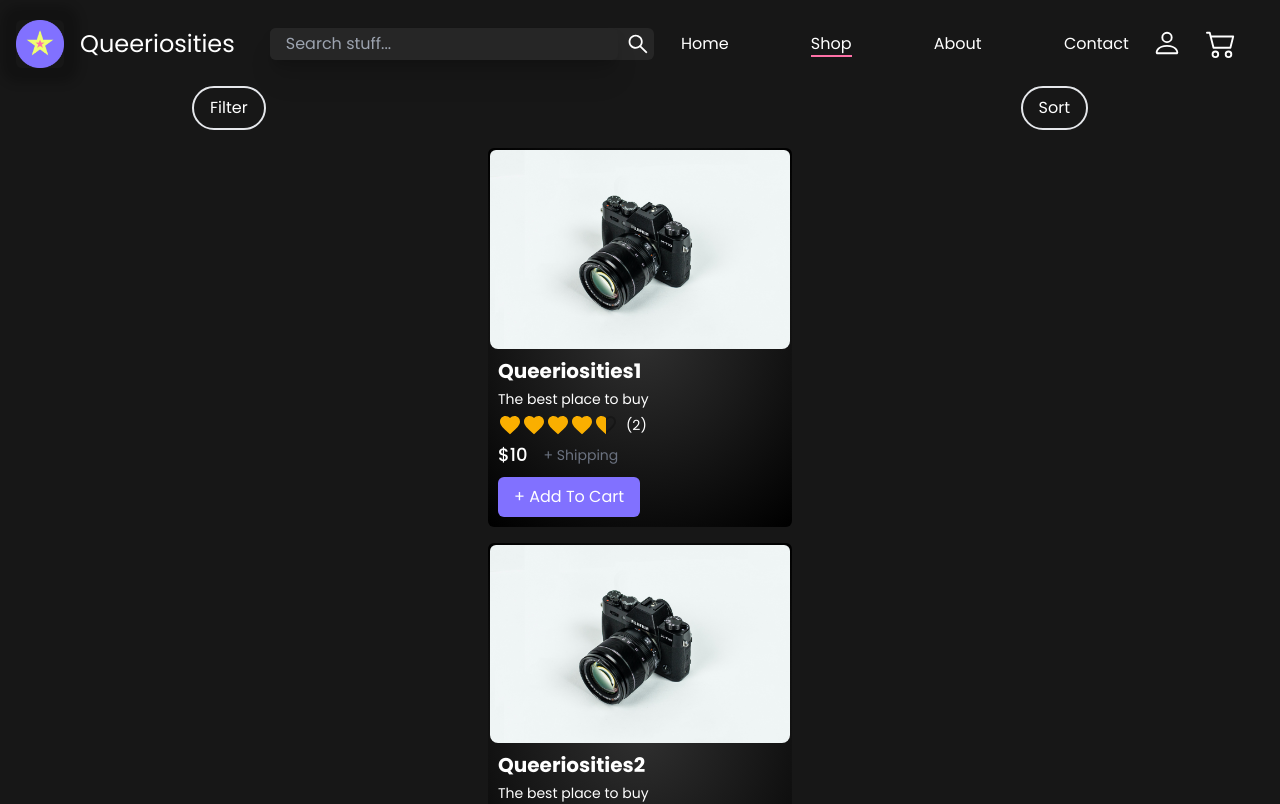
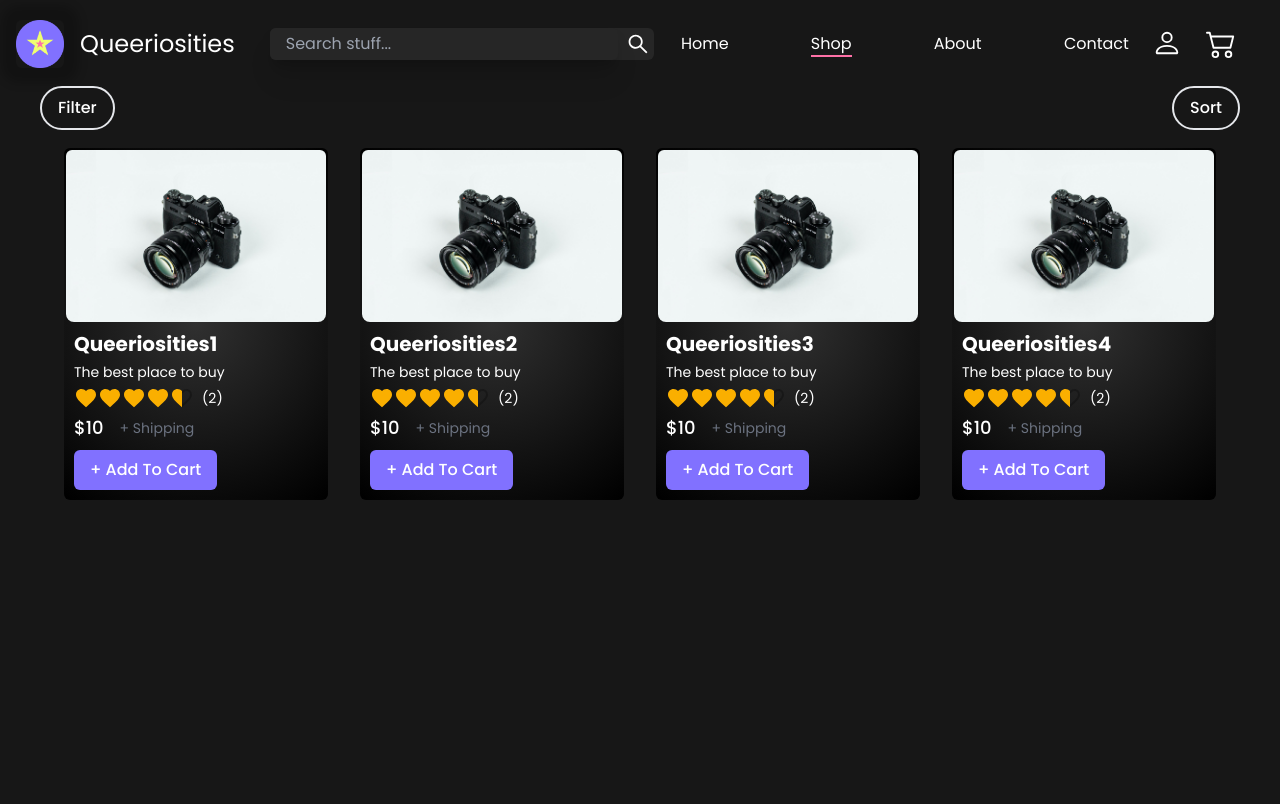
Before and after one commit to dakotadavis58/art-store, a Next.js app: page /products in a window 1280 px wide. Shown: the top 804 px of the page. Built offline with nearby package versions, Linux system fonts and the light colour scheme.

Commit message:
goodnight

```diff
--- a/components/Button.jsx
+++ b/components/Button.jsx
@@ -14,7 +14,7 @@ function Button({
   return (
     <button
       onClick={onClick}
-      className={`px-4 py-2 hover:shadow-xl text-white transition-all ${
+      className={`px-4 py-2 hover:shadow-xl text-white font-medium transition-all ${
         primary && "btn-primary"
       } ${secondary && "btn-secondary"} ${sm && "btn-sm"} ${
         rounded && "btn-rounded"
--- a/components/Card.jsx
+++ b/components/Card.jsx
@@ -39,13 +39,13 @@ function Card({ product, newArrivals, loading }) {
           )}
         </button>
       </div>
-      <div className=" ">
+      <div className="">
         <Link href={`/products/${slug}`}>
           <Image
             src={img}
             alt={name}
-            height={300}
-            width={300}
+            height={260}
+            width={260}
             className="rounded-t-md"
           />
 
--- a/components/products/ProductsList.jsx
+++ b/components/products/ProductsList.jsx
@@ -3,7 +3,7 @@ import Card from "../Card";
 
 function ProductsList({ products }) {
   return (
-    <div className="py-5 flex flex-col items-center gap-4">
+    <div className="py-5 flex flex-col justify-center flex-wrap sm:flex-row sm:gap-8 items-center gap-4">
       {products.map((product) => {
         return <Card key={product.name} product={product} />;
       })}
--- a/pages/cart.jsx
+++ b/pages/cart.jsx
@@ -7,13 +7,15 @@ function Cart() {
   const { cart } = data.seo;
   const { title, description, keywords } = cart;
   return (
-    <div>
+    <div className="flex flex-col items-center gap-2 px-10">
       <Head>
         <title>{title}</title>
         <meta name="description" content={description} />
         <meta name="keywords" content={keywords}></meta>
         <link rel="icon" href="/assets/logo.png" />
       </Head>
+      <h1 className="text-4xl">Cart</h1>
+      <p>stuff</p>
     </div>
   );
 }
--- a/pages/products/index.jsx
+++ b/pages/products/index.jsx
@@ -10,7 +10,7 @@ function Products() {
   const { products: productsSEO } = data.seo;
   const { title, description, keywords } = productsSEO;
   return (
-    <div className="w-full h-full px-10 py md:px-48">
+    <div className="w-full h-full px-10">
       <Head>
         <title>{title}</title>
         <meta name="description" content={description} />
--- a/pages/profile.jsx
+++ b/pages/profile.jsx
@@ -7,13 +7,21 @@ function Profile() {
   const { profile } = data.seo;
   const { title, description, keywords } = profile;
   return (
-    <div>
+    <div className="flex flex-col items-center gap-2 px-10">
       <Head>
         <title>{title}</title>
         <meta name="description" content={description} />
         <meta name="keywords" content={keywords}></meta>
         <link rel="icon" href="/assets/logo.png" />
       </Head>
+
+      <h1 className="text-4xl">Profile</h1>
+      <p>
+        Lorem ipsum dolor sit amet consectetur, adipisicing elit. Delectus id
+        facere nulla quaerat ipsam voluptas esse architecto at aliquam dolorem
+        iusto reprehenderit repellat praesentium, velit facilis modi saepe quo
+        corrupti?
+      </p>
     </div>
   );
 }
```
